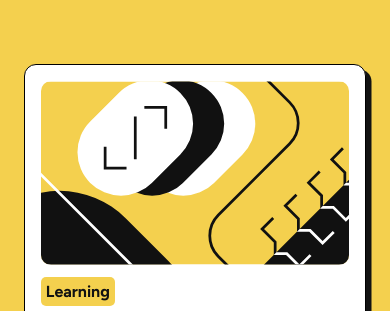
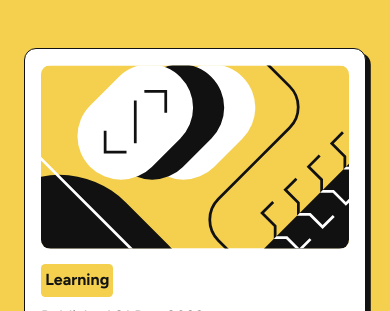
Before and after one commit to Som-so/Blog_preview_card_project, a plain HTML site: page index.html in a window 390 px wide. Shown: the top 311 px of the page. Drawn offline with Linux system fonts and the light colour scheme.

Commit message:
Improved project's responsiveness and flexibility

```diff
--- a/blogp.css
+++ b/blogp.css
@@ -1,3 +1,26 @@
+@font-face {
+    font-family: 'Figtree';
+    src: url(./assets/Figtree-Regular.woff2) format('woff2');
+    font-weight: 400;
+    font-style: normal;
+}
+
+@font-face {
+    font-family: 'Figtree';
+    src: url('./assets/Figtree-Medium.woff2') format('woff2');
+    font-weight: 500;
+    font-style: normal;
+}
+
+
+@font-face {
+    font-family: 'Figtree';
+    src: url('./assets/Figtree-Bold.woff2') format('woff2');
+    font-weight: 700;
+    font-style: normal;
+}
+
+
 *,
 *::before,
 *::after {
@@ -8,27 +31,42 @@
 
 
 :root {
-    --background-colour: hsl(47, 88%, 63%);
+    --body-font: 'Figtree', sans-serif;
+    --font-size: 1rem;
+    --yellow: hsl(47, 88%, 63%);
+    --white: hsl(0, 0%, 100%);
+    --gray-500: hsl(0, 0%, 42%);
+    --gray-950: hsl(0, 0%, 7%);
+
 }
 
 
 body {
-    background-color: var(--background-colour);
-    color: hsl(0, 0%, 7%);
+    font-family: var(--body-font);
+    font-weight: 400;
+    line-height: 1.5;
+    position: relative;
+}
+
+.body-container {
+    top: 0;
+    width: 100%;
+    min-height: 100dvh;
+    background-color: var(--yellow);
+    color: var(--gray-950);
     display: flex;
     align-items: center;
-    justify-content: center;
     flex-direction: column;
-    padding-block: 4rem;
+    position: absolute;
 }
 
 .main-body {
-    border: 1.5px solid black;
+    margin: 3rem auto;
+    border: 0.09rem solid var(--gray-950);
     border-radius: 0.75rem;
-    padding: 1rem;
-    background-color: white;
-    font-family: "Figtree", sans-serif;
-    box-shadow: 0.34375em 0.34375em;
+    padding: clamp(0.5rem, 2.5vh, 1rem);
+    background-color: var(--white);
+    box-shadow: 0.3rem 0.3rem;
     --margin: 3rem;
     --max-width:30rem;
     width: min(100% - var(--margin), var(--max-width))
@@ -36,16 +74,17 @@ body {
 
 img {
     width: 100%;
-    border-radius: 10px;
+    border-radius: 0.6rem;
 }
 
+
 .learni {
-    background-color: var(--background-colour);
+    background-color: var(--yellow);
     display: inline-block;
-    margin-block-end: 0.5rem;
-    margin-block-start: 0.5rem;
-    padding: 0.3rem;
-    border-radius: 0.3125em;
+    margin-block-end: clamp(0.2rem, 1vh, 0.5rem);
+    margin-block-start: clamp(0.2rem, 1vh, 0.5rem);
+    padding: clamp(0.2rem, 0.5vh, 0.3rem);
+    border-radius: clamp(0.2rem, 0.5vh, 0.3rem);
     font-weight: bold;
 
 }
@@ -56,28 +95,23 @@ img {
 
 h1 {
     font-weight: 800;
-    margin-block-end: 0.5rem;
+    margin-block-end: clamp(0.2rem, 1vh, 0.5rem);
 }
 
 .textt {
     color: hsl(0, 0%, 42%);
-    margin-block-end: 0.5rem;
+    margin-block-end: clamp(0.2rem, 1vh, 0.5rem);
 }
 
 .avatarimg {
-    width:10%;
-    display: inline-block;
+    margin-inline-end: clamp(0.5rem, 2.5vh, 1rem);
+    width: min(6.5vh, 3rem);
 
 }
 
-.avatarr {
-    position:relative;
+
+.avatarr{
+    display: flex;
+    align-items: center;
+    margin-block-start: clamp(0.5rem, 2.5vh, 1rem);
 }
-
-.avname{
-    display: inline-block;
-    position: absolute;
-    margin-block-start: 2.5%;
-    margin-inline-start: 2.5%;
-    font-weight: 700;
-}
--- a/index.html
+++ b/index.html
@@ -17,6 +17,7 @@
 </head>
 
 <body>
+  <div class="body-container">
     <div class="main-body">
       <header>
 
@@ -31,15 +32,20 @@
       </header>
 
       <main>
-      <p class="textt">These languages are the backbone of every website, defining structure, content, and presentation.
+        <p class="textt">These languages are the backbone of every website, defining structure, content, and
+          presentation.
         </p>
 
-      <div class="avatarr"><img class="avatarimg" src="images/image-avatar.webp" alt="">
-        <div class="avname">Greg Hooper</div>
+        <div class="avatarr">
+          <figure class="avatarimg">
+            <img src="images/image-avatar.webp" alt="">
+          </figure>
+          <span class="avname">Greg Hooper</span>
         </div>
+
       </main>
     </div>
-
+  </div>
 </body>
 
 </html>
```
Also changed, not shown: assets/ComicRelief-Regular.woff2 (added), assets/Figtree-Bold.woff2 (added), assets/Figtree-Medium.woff2 (added), assets/Figtree-Regular.woff2 (added). Lines whose indentation alone changed are shown as unchanged.
